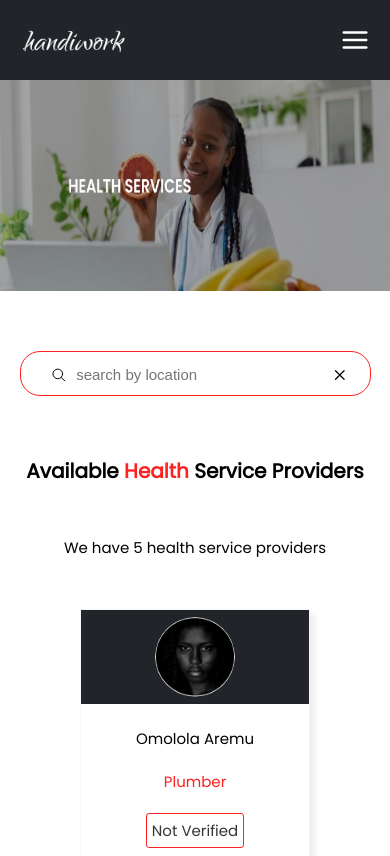
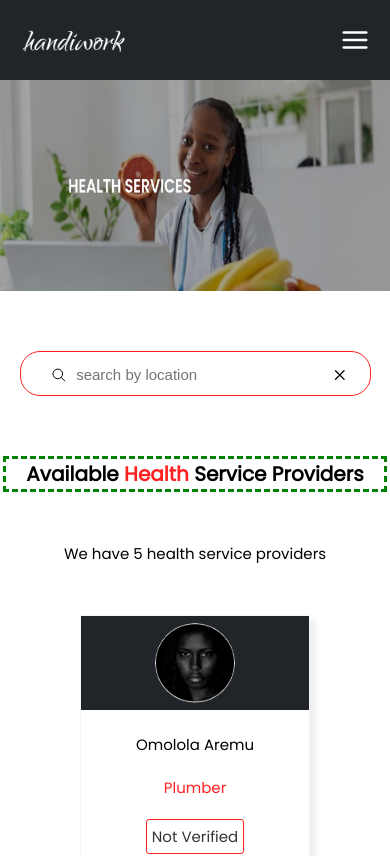
Before and after one commit to Cannyokpoto/page-handiwork, a React (Vite) app: page /market-place/health in a window 390 px wide. Shown: the top 856 px of the page. Built offline with nearby package versions, Linux system fonts and the light colour scheme; no server answers; a web font is replaced by a local one.

Commit message:
new commit

```diff
--- a/src/Components/IndividualCategory/IndividualCategory.css
+++ b/src/Components/IndividualCategory/IndividualCategory.css
@@ -124,6 +124,8 @@
         text-align: center;
         font-size: 20px;
         font-weight: 700;
+        padding: 0 20px;
+        border: green dashed;
     }
 
     .individual-category h4 span{
```
